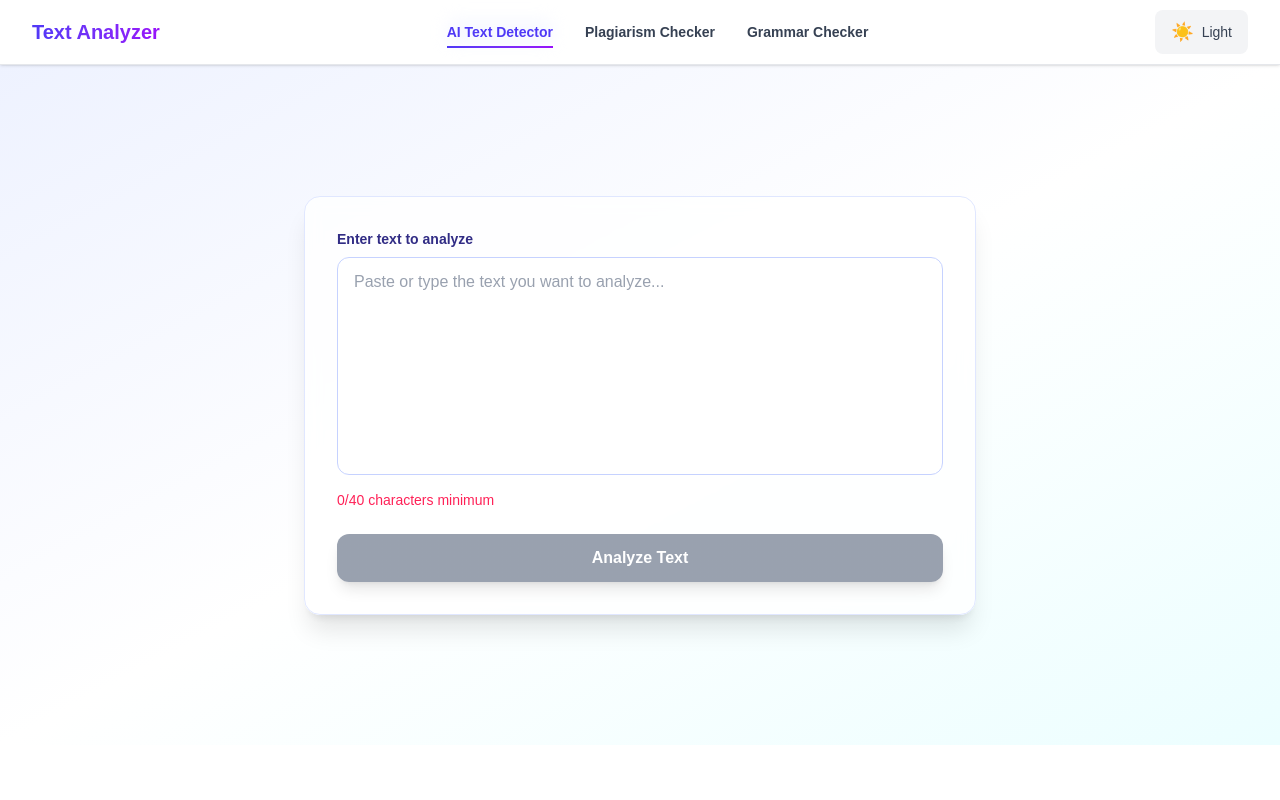
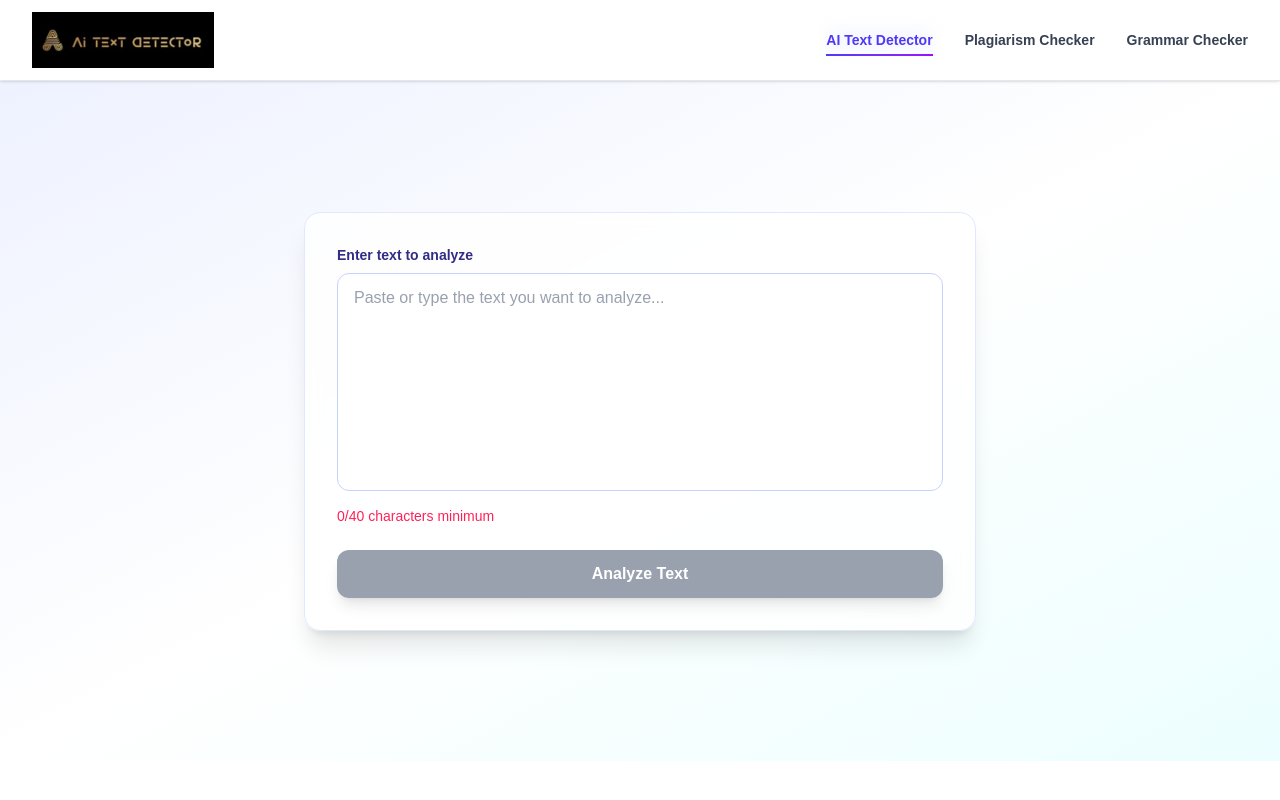
Before and after one commit to Inheritance-2K25/ai-text-detector, a Next.js app: page / in a window 1280 px wide. Built offline with nearby package versions, Linux system fonts and the light colour scheme.

Commit message:
Final finish to frontend

```diff
--- a/app/components/Navbar.js
+++ b/app/components/Navbar.js
@@ -1,8 +1,10 @@
 "use client";
 
+import Image from "next/image";
 import Link from "next/link";
 import { usePathname } from "next/navigation";
 import { useEffect, useState } from "react";
+import logoImage from "./AItextdetectorLogo.jpeg";
 
 export default function Navbar() {
   const pathname = usePathname();
@@ -76,13 +78,20 @@ export default function Navbar() {
   return (
     <nav className="sticky top-0 z-50 border-b border-gray-200 dark:border-gray-800 bg-white/80 dark:bg-gray-900/80 backdrop-blur-md transition-all shadow-sm">
       <div className="max-w-7xl mx-auto px-4 sm:px-6 lg:px-8">
-        <div className="flex h-16 items-center justify-between">
+        <div className="flex h-20 items-center justify-between">
           {/* Logo/Brand */}
-          <div className="flex-shrink-0">
-            <h1 className="text-xl font-bold bg-gradient-to-r from-indigo-600 to-purple-600 dark:from-indigo-400 dark:to-purple-400 bg-clip-text text-transparent">
-              Text Analyzer
-            </h1>
-          </div>
+          <Link href="/" className="flex-shrink-0 flex items-center hover:opacity-80 transition-opacity group">
+            <div className="relative h-14 w-auto flex items-center justify-center">
+              <Image
+                src={logoImage}
+                alt="AI Text Detector Logo"
+                width={200}
+                height={56}
+                className="object-contain h-full w-auto"
+                priority
+              />
+            </div>
+          </Link>
 
           {/* Navigation Links */}
           <div className="hidden md:flex items-center gap-8">
@@ -125,55 +134,6 @@ export default function Navbar() {
             })}
           </div>
 
-          {/* Mobile Menu Button */}
-          <div className="md:hidden flex items-center gap-4">
-            <button
-              type="button"
-              onClick={toggleTheme}
-              className="p-2 rounded-lg bg-gray-100 dark:bg-gray-800 text-gray-700 dark:text-gray-200 hover:bg-gray-200 dark:hover:bg-gray-700 transition-all active:scale-95"
-              aria-label="Toggle theme"
-            >
-              {mounted ? (
-                <span className="text-lg transition-transform duration-300">
-                  {dark ? "🌙" : "☀️"}
-                </span>
-              ) : (
-                <span className="w-6 h-6 bg-gray-300 dark:bg-gray-600 rounded animate-pulse" />
-              )}
-            </button>
-          </div>
-
-          {/* Desktop Theme Toggle */}
-          <div className="hidden md:flex items-center">
-            <button
-              type="button"
-              onClick={toggleTheme}
-              className="
-                relative px-4 py-2 rounded-lg text-sm font-medium
-                bg-gray-100 dark:bg-gray-800
-                text-gray-700 dark:text-gray-200
-                hover:bg-gray-200 dark:hover:bg-gray-700
-                transition-all duration-300
-                flex items-center gap-2
-                group
-                active:scale-95
-              "
-              aria-label="Toggle theme"
-            >
-              {mounted ? (
-                <>
-                  <span className="text-lg transition-transform duration-500 group-hover:rotate-180">
-                    {dark ? "🌙" : "☀️"}
-                  </span>
-                  <span className="transition-opacity duration-300">
-                    {dark ? "Dark" : "Light"}
-                  </span>
-                </>
-              ) : (
-                <span className="w-16 h-5 bg-gray-200 dark:bg-gray-700 rounded animate-pulse" />
-              )}
-            </button>
-          </div>
         </div>
 
         {/* Mobile Navigation */}
```
Also changed, not shown: app/components/AItextdetectorLogo.jpeg (added), app/grammar-checker/page.js (line endings or trailing spaces), app/plagiarism-checker/page.js (line endings or trailing spaces), 1 other file (tests, documents, lock files or other folders).
